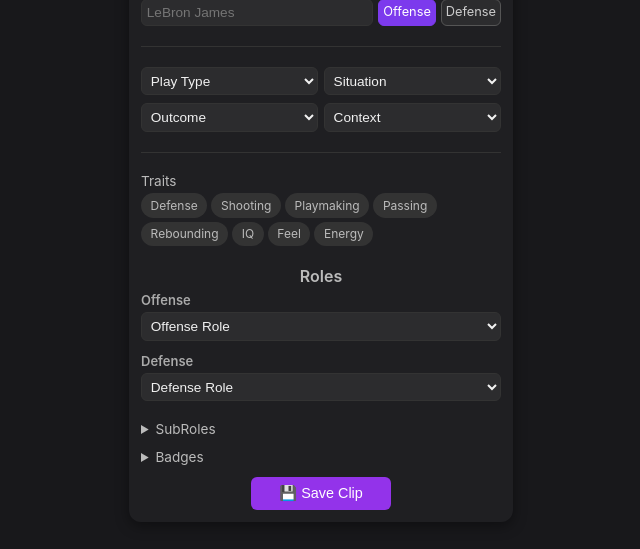
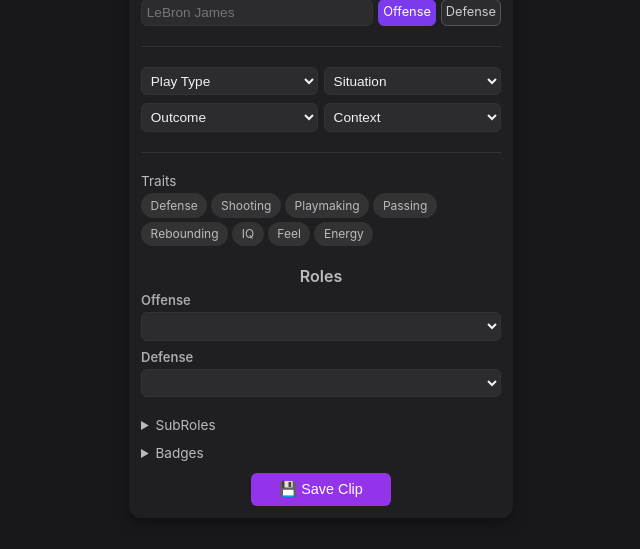
Before and after one commit to Bet-Zero/qb_clip_tagger, a Flask app: page /tag in a window 1280 px wide. Shown: the part 75-624 px from the top of the page, without its empty margins (319-959 px from the left). Run offline with Flask 3, Linux system fonts and the light colour scheme; data that the repository does not hold is empty.

Commit message:
Fresh update

```diff
--- a/static/style.css
+++ b/static/style.css
@@ -195,7 +195,7 @@
 
 .dual-column {
   display: flex;
-  gap: 12px;
+  gap: 8px;
   flex-wrap: wrap;
 }
 
@@ -281,7 +281,7 @@
 .dual-column {
   flex: 1;
   display: flex;
-  gap: 12px;
+  gap: 8px;
   flex-wrap: wrap;
   margin-top: 0px;
 }
--- a/static/taggerData.js
+++ b/static/taggerData.js
@@ -283,10 +283,10 @@
   );
   if (roleSelects.length >= 2) {
     const [offenseSelect, defenseSelect] = roleSelects;
-    const offensePlaceholder = new Option("Offense Role", "");
+    const offensePlaceholder = new Option("", "");
     offensePlaceholder.className = "placeholder-option";
     offenseSelect.add(offensePlaceholder);
-    const defensePlaceholder = new Option("Defense Role", "");
+    const defensePlaceholder = new Option("", "");
     defensePlaceholder.className = "placeholder-option";
     defenseSelect.add(defensePlaceholder);
     offensiveRoles.forEach((role) => {
```
